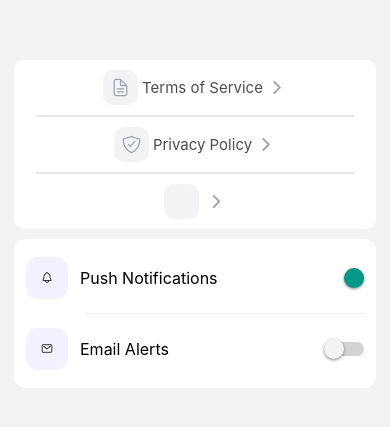
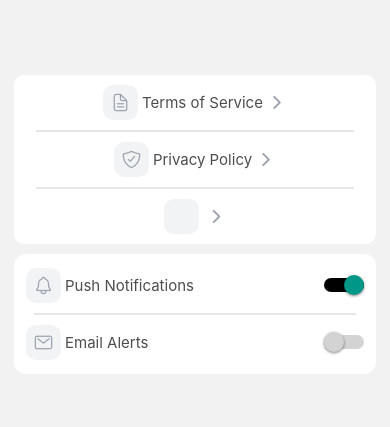
Before and after one commit to faisalabdulghani/gps_base_attendance_app, a React Native app: screen /Login in a window 390 px wide. Shown: the part 193-620 px from the top of the page. Built offline with nearby package versions, Linux system fonts and the light colour scheme.

Commit message:
Changing in setting component

```diff
--- a/app/components/SettingsItem.js
+++ b/app/components/SettingsItem.js
@@ -54,7 +54,6 @@ const styles = StyleSheet.create({
         paddingHorizontal: 14,
         alignItems: "center",
         borderRadius: 10,
-        elevation: 1,
     },
     divider: {
         borderWidth: 0.5,
--- a/app/components/ToggleItemRow.js
+++ b/app/components/ToggleItemRow.js
@@ -14,8 +14,8 @@ const ToggleItemRow = ({ icon, title, value, onValueChange, showDivider }) => {
                 <Switch
                     value={value}
                     onValueChange={onValueChange}
-                    thumbColor={value ? "#fff" : "#f4f3f4"}
-                    trackColor={{ false: "#d3d3d3", true: Colors.PRIMARY }}
+                    thumbColor={"#d3d3d3"}
+                    trackColor={{ false: "#d3d3d3", true: Colors.BLACK }}
                 />
             </View>
 
@@ -28,31 +28,37 @@ export default ToggleItemRow;
 
 const styles = StyleSheet.create({
     rowContainer: {
+
+        backgroundColor: Colors.WHITE,
+        alignItems: "center",
+        borderRadius: 10,
         flexDirection: "row",
-        justifyContent: "space-between",
-        alignItems: "center",
-        paddingVertical: 14,
+        justifyContent: "space-between"
+
     },
     leftSection: {
         flexDirection: "row",
         alignItems: "center",
+        paddingVertical: 10
     },
     iconContainer: {
-        width: 42,
-        height: 42,
-        borderRadius: 12,
-        backgroundColor: "#F3F0FF",
+        width: 35,
+        height: 35,
+        borderRadius: 10,
+        alignItems: "center",
         justifyContent: "center",
-        alignItems: "center",
-        marginRight: 12,
+        backgroundColor: Colors.LIGHTGREY + "20"
     },
     title: {
-        fontSize: 16,
-        color: Colors.BLACK,
+        fontSize: 15,
+        color: Colors.DARKGREY,
+        paddingHorizontal: 4,
+        alignSelf: "center"
     },
     divider: {
-        height: 1,
-        backgroundColor: "#EDEDED",
-        marginLeft: 60,
+        borderWidth: 0.5,
+        borderColor: Colors.DIVIDERCOLOR,
+        width: "95%",
+        alignSelf: "center"
     },
 });
--- a/app/screens/LoginScreen.js
+++ b/app/screens/LoginScreen.js
@@ -103,12 +103,12 @@ export default function LoginScreen() {
                 icon1="shield-checkmark-outline"
             />
             <SettingsToggleItem
-                icon1={<Ionicons name="notifications-outline" />}
+                icon1={<Ionicons name="notifications-outline" size={20} color={Colors.LIGHTGREY} />}
                 title1="Push Notifications"
                 value1={pushNotif}
                 onValueChange1={setPushNotif}
 
-                icon2={<Ionicons name="mail-outline" />}
+                icon2={<Ionicons name="mail-outline" size={20} color={Colors.LIGHTGREY} />}
                 title2="Email Alerts"
                 value2={emailAlerts}
                 onValueChange2={setEmailAlerts}
```
